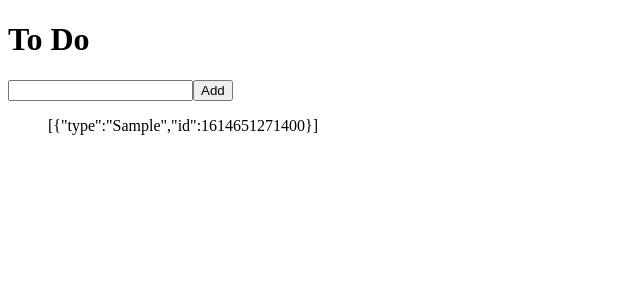
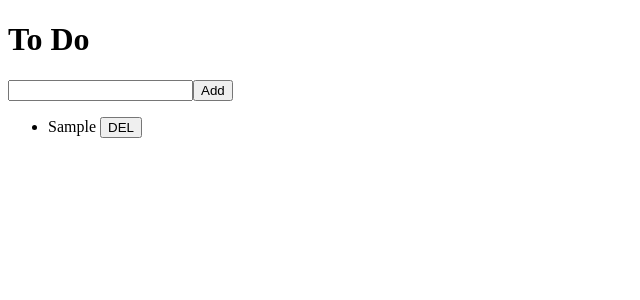
Before and after one commit to bewoody/vanilla-redux, a React (Create React App) app: page / in a window 1280 px wide. Both pictures are taken after typing "Sample" into the empty fields and a click on the button "Add". Shown: the top 300 px of the page, without its empty margins (0-640 px from the left). Built offline with nearby package versions, Linux system fonts and the light colour scheme.

Commit message:
#3.4 Deleting To Do

```diff
--- /dev/null
+++ b/src/components/ToDo.js
@@ -0,0 +1,19 @@
+import React from "react";
+import {connect} from "react-redux";
+import { actionCreators } from "../store";
+
+function ToDo({text, onBtnClick}) {
+    return (
+        <li>
+            {text} <button onClick={onBtnClick}>DEL</button>
+        </li>
+    );
+};
+
+function mapDispatchToProps(dispatch, ownProps) {
+    return {
+        onBtnClick: () => dispatch(actionCreators.deleteToDo(ownProps.id))
+    }
+};
+
+export default connect(null, mapDispatchToProps)(ToDo);
--- a/src/routes/Home.js
+++ b/src/routes/Home.js
@@ -1,6 +1,7 @@
 import React, { useState } from "react";
 import { connect } from "react-redux";
 import { actionCreators } from "../store";
+import ToDo from "../components/ToDo";
 
 function Home({toDos, addToDo}) {
     const [text, setText] = useState("");
@@ -19,7 +20,11 @@
                 <input type="text" value={text} onChange={onChange} />
                 <button>Add</button>
             </form>
-            <ul>{JSON.stringify(toDos)}</ul>
+            <ul>
+                {toDos.map(toDo => (
+                    <ToDo {...toDo} key={toDo.id} />
+                ))}
+            </ul>
         </>
     );
 }
--- a/src/store.js
+++ b/src/store.js
@@ -13,16 +13,16 @@
 const deleteToDo = (id) => {
     return {
         type: DELETE,
-        id
+        id: parseInt(id)
     };
 };
 
 const reducer = (state = [], action) => {
     switch(action.type){
         case ADD:
-            return [{type: action.text, id: Date.now()}, ...state];
+            return [{text: action.text, id: Date.now()}, ...state];
         case DELETE:
-            return state.filter(toDo => toDo !== action.id);
+            return state.filter(toDo => toDo.id !== action.id);
         default:
             return state;
     }
```
